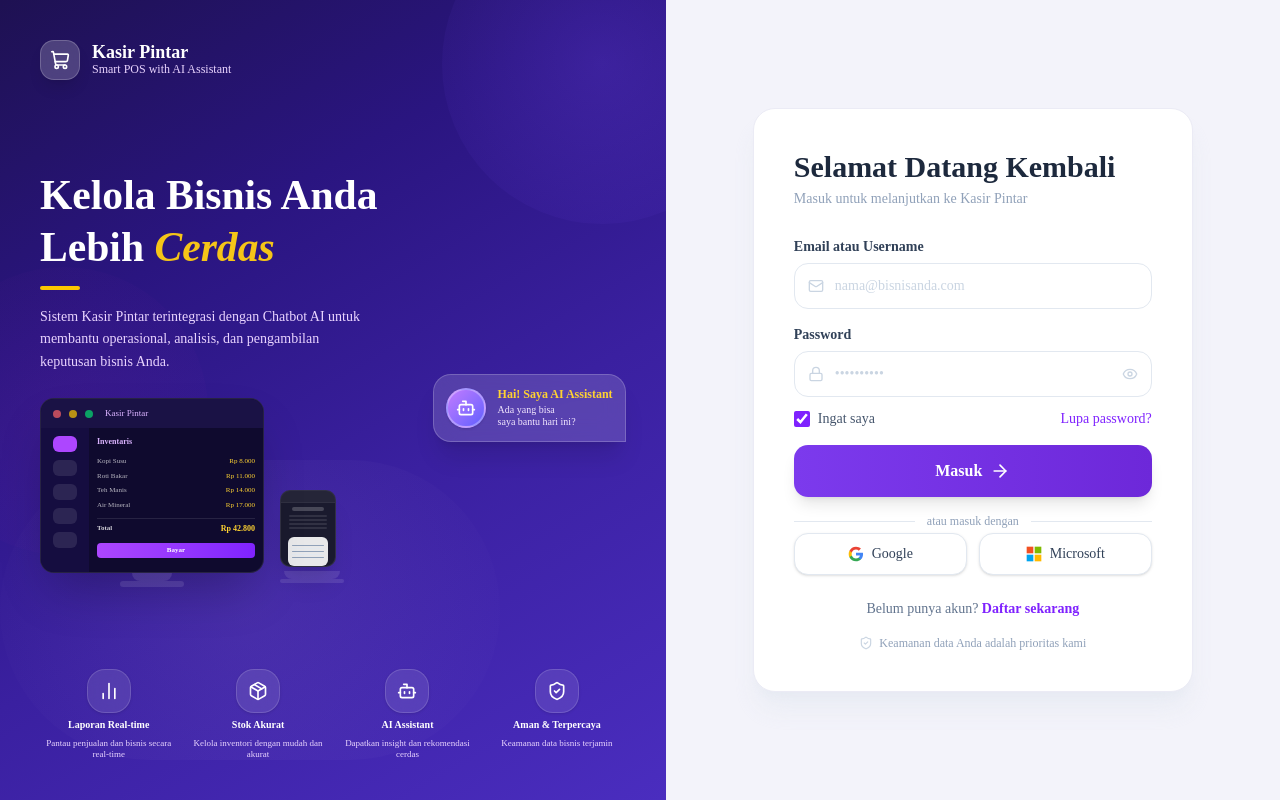
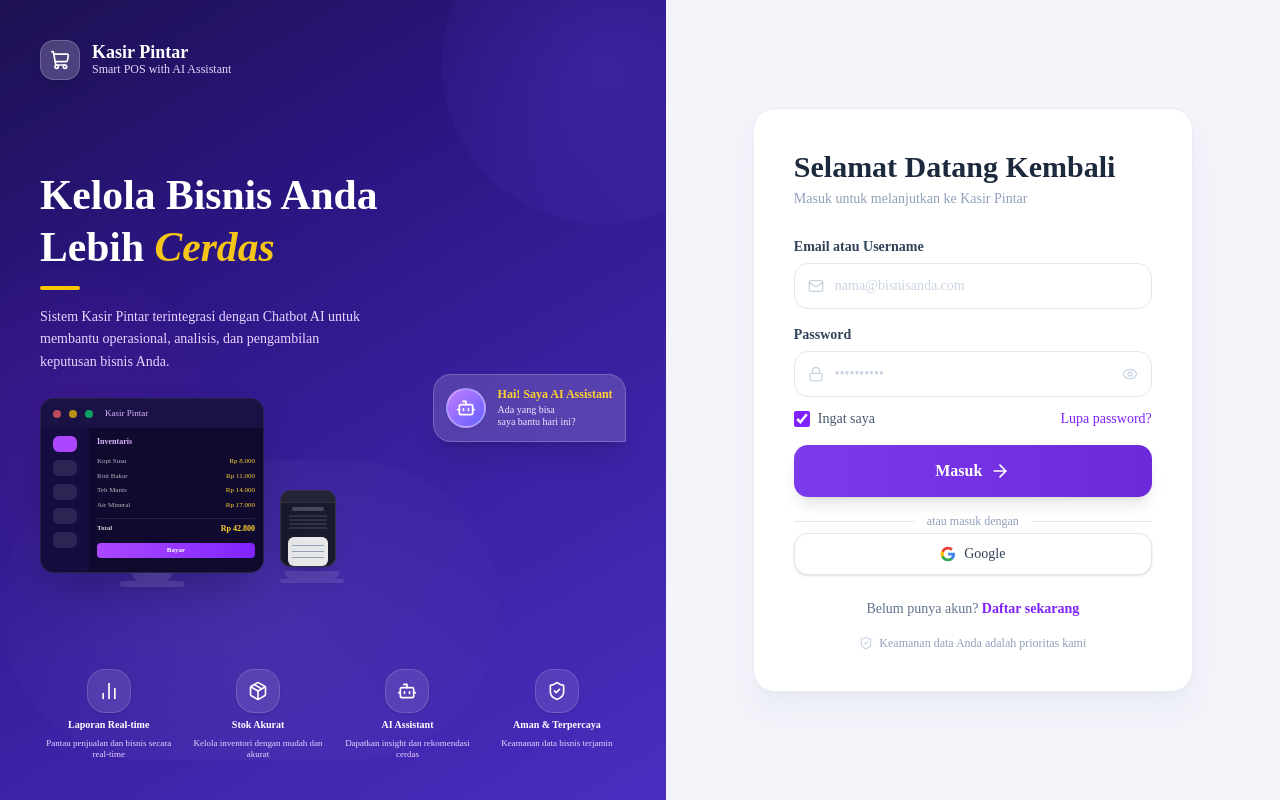
Before and after one commit to marenoarkapratama182-hue/kasir2, a Next.js app: page /login in a window 1280 px wide. Built offline with nearby package versions, Linux system fonts and the light colour scheme.

Commit message:
feat: remove Microsoft login button and update Google login

```diff
--- a/src/app/login/page.tsx
+++ b/src/app/login/page.tsx
@@ -42,6 +42,21 @@ export default function LoginPage() {
       setError(err.message || "Gagal masuk. Silakan coba lagi.");
     } finally {
       setLoading(false);
+    }
+  };
+
+  const handleGoogleLogin = async () => {
+    try {
+      const supabase = createClient();
+      const { error } = await supabase.auth.signInWithOAuth({
+        provider: 'google',
+        options: {
+          redirectTo: `${window.location.origin}/auth/callback`,
+        }
+      });
+      if (error) throw error;
+    } catch (err: any) {
+      setError(err.message || "Gagal masuk dengan Google.");
     }
   };
 
@@ -296,9 +311,9 @@ export default function LoginPage() {
             </div>
 
             {/* Social Buttons */}
-            <div className="grid grid-cols-2 gap-3">
-              <button type="button"
-                className="flex items-center justify-center gap-2 py-2.5 border border-slate-200 rounded-xl bg-white hover:bg-slate-50 text-slate-700 text-sm font-medium transition-all hover:border-slate-300 shadow-sm">
+            <div className="w-full">
+              <button type="button" onClick={handleGoogleLogin}
+                className="w-full flex items-center justify-center gap-2 py-2.5 border border-slate-200 rounded-xl bg-white hover:bg-slate-50 text-slate-700 text-sm font-medium transition-all hover:border-slate-300 shadow-sm">
                 <svg className="w-4 h-4" viewBox="0 0 24 24">
                   <path fill="#4285F4" d="M22.56 12.25c0-.78-.07-1.53-.2-2.25H12v4.26h5.92c-.26 1.37-1.04 2.53-2.21 3.31v2.77h3.57c2.08-1.92 3.28-4.74 3.28-8.09z"/>
                   <path fill="#34A853" d="M12 23c2.97 0 5.46-.98 7.28-2.66l-3.57-2.77c-.98.66-2.23 1.06-3.71 1.06-2.86 0-5.29-1.93-6.16-4.53H2.18v2.84C3.99 20.53 7.7 23 12 23z"/>
@@ -306,16 +321,6 @@ export default function LoginPage() {
                   <path fill="#EA4335" d="M12 5.38c1.62 0 3.06.56 4.21 1.64l3.15-3.15C17.45 2.09 14.97 1 12 1 7.7 1 3.99 3.47 2.18 7.07l3.66 2.84c.87-2.6 3.3-4.53 6.16-4.53z"/>
                 </svg>
                 Google
-              </button>
-              <button type="button"
-                className="flex items-center justify-center gap-2 py-2.5 border border-slate-200 rounded-xl bg-white hover:bg-slate-50 text-slate-700 text-sm font-medium transition-all hover:border-slate-300 shadow-sm">
-                <svg className="w-4 h-4" viewBox="0 0 24 24">
-                  <path fill="#F25022" d="M1 1h10v10H1z"/>
-                  <path fill="#7FBA00" d="M13 1h10v10H13z"/>
-                  <path fill="#00A4EF" d="M1 13h10v10H1z"/>
-                  <path fill="#FFB900" d="M13 13h10v10H13z"/>
-                </svg>
-                Microsoft
               </button>
             </div>
           </form>
--- a/src/app/register/page.tsx
+++ b/src/app/register/page.tsx
@@ -63,6 +63,21 @@ export default function RegisterPage() {
       setError(err.message || "Gagal mendaftar. Silakan coba lagi.");
     } finally {
       setLoading(false);
+    }
+  };
+
+  const handleGoogleLogin = async () => {
+    try {
+      const supabase = createClient();
+      const { error } = await supabase.auth.signInWithOAuth({
+        provider: 'google',
+        options: {
+          redirectTo: `${window.location.origin}/auth/callback`,
+        }
+      });
+      if (error) throw error;
+    } catch (err: any) {
+      setError(err.message || "Gagal mendaftar dengan Google.");
     }
   };
 
@@ -287,14 +302,10 @@ export default function RegisterPage() {
                 <div className="flex-1 h-px bg-slate-200"></div>
               </div>
 
-              <div className="grid grid-cols-2 gap-3">
-                <button type="button" className="flex items-center justify-center gap-2 py-2.5 border border-slate-200 rounded-xl bg-white hover:bg-slate-50 text-slate-700 text-sm font-medium transition-colors">
+              <div className="w-full">
+                <button type="button" onClick={handleGoogleLogin} className="w-full flex items-center justify-center gap-2 py-2.5 border border-slate-200 rounded-xl bg-white hover:bg-slate-50 text-slate-700 text-sm font-medium transition-colors">
                   <svg className="w-4 h-4" viewBox="0 0 24 24"><path fill="#4285F4" d="M22.56 12.25c0-.78-.07-1.53-.2-2.25H12v4.26h5.92c-.26 1.37-1.04 2.53-2.21 3.31v2.77h3.57c2.08-1.92 3.28-4.74 3.28-8.09z"/><path fill="#34A853" d="M12 23c2.97 0 5.46-.98 7.28-2.66l-3.57-2.77c-.98.66-2.23 1.06-3.71 1.06-2.86 0-5.29-1.93-6.16-4.53H2.18v2.84C3.99 20.53 7.7 23 12 23z"/><path fill="#FBBC05" d="M5.84 14.09c-.22-.66-.35-1.36-.35-2.09s.13-1.43.35-2.09V7.07H2.18C1.43 8.55 1 10.22 1 12s.43 3.45 1.18 4.93l2.85-2.22.81-.62z"/><path fill="#EA4335" d="M12 5.38c1.62 0 3.06.56 4.21 1.64l3.15-3.15C17.45 2.09 14.97 1 12 1 7.7 1 3.99 3.47 2.18 7.07l3.66 2.84c.87-2.6 3.3-4.53 6.16-4.53z"/></svg>
-                  Google
-                </button>
-                <button type="button" className="flex items-center justify-center gap-2 py-2.5 border border-slate-200 rounded-xl bg-white hover:bg-slate-50 text-slate-700 text-sm font-medium transition-colors">
-                  <svg className="w-4 h-4" viewBox="0 0 24 24"><path fill="#F25022" d="M1 1h10v10H1z"/><path fill="#7FBA00" d="M13 1h10v10H13z"/><path fill="#00A4EF" d="M1 13h10v10H1z"/><path fill="#FFB900" d="M13 13h10v10H13z"/></svg>
-                  Microsoft
+                  Daftar dengan Google
                 </button>
               </div>
             </form>
```
